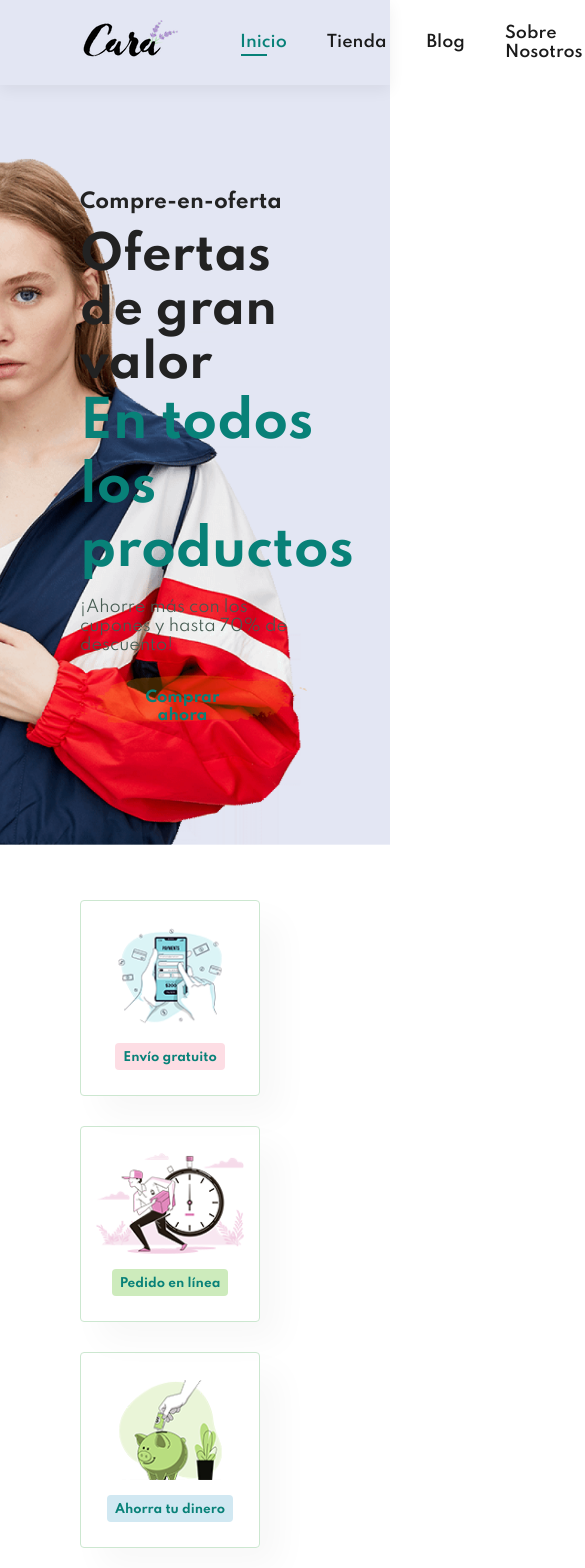
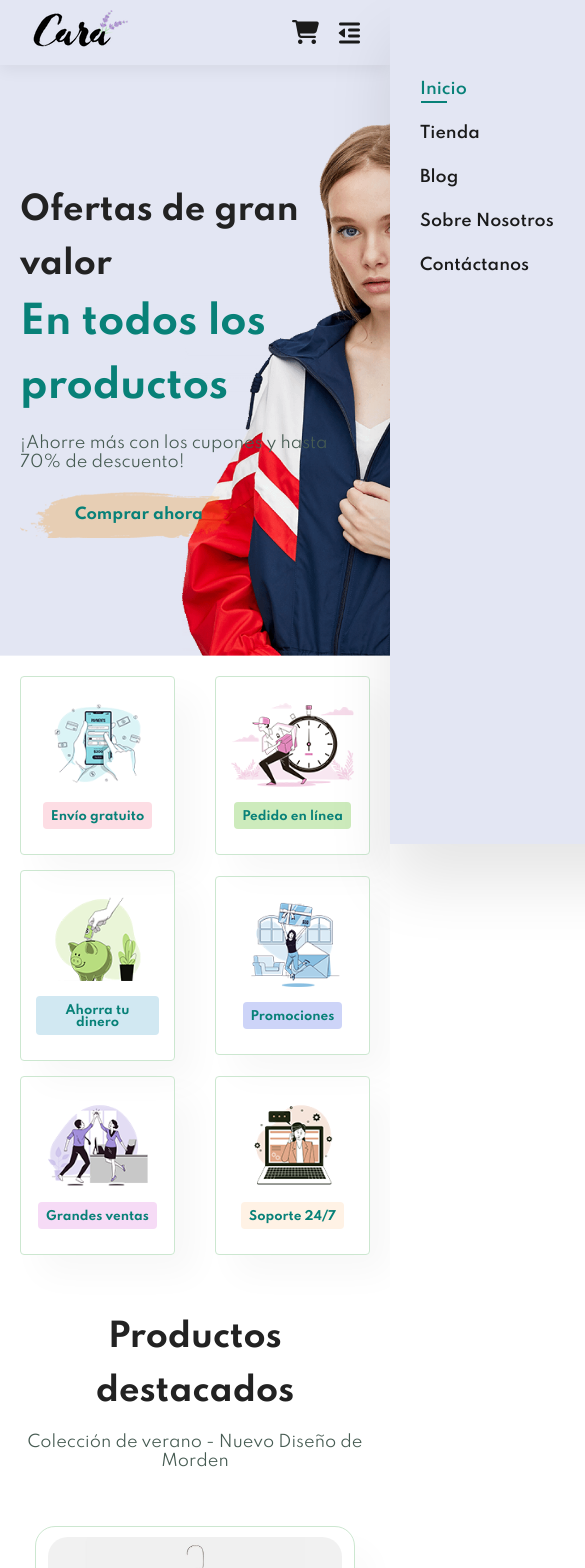
Before and after one commit to tomasyovino/frontend-cara-ecommerce-reactjs, a React (Create React App) app: page / in a window 390 px wide. Shown: the top 1568 px of the page, 585 px wide, since content can reach past the window. Built offline with nearby package versions, Linux system fonts and the light colour scheme; the HTML template or start-up script is replaced by a standard one.

Commit message:
Add responsive design

```diff
--- a/public/index.html
+++ b/public/index.html
@@ -39,5 +39,6 @@
       To begin the development, run `npm start` or `yarn start`.
       To create a production bundle, use `npm run build` or `yarn build`.
     -->
+    <script src="https://kit.fontawesome.com/43ff207ecc.js" crossorigin="anonymous"></script>
   </body>
 </html>
--- a/src/App.css
+++ b/src/App.css
@@ -938,3 +938,271 @@ body {
     color: #fff;
     padding: 12px 20px;
 }
+
+/* Start Media Queries */
+@media (max-width:799px) {
+    .section-p1 {
+        padding: 40px 40px;
+    }
+
+    .navbar {
+        display: flex;
+        flex-direction: column;
+        align-items: flex-start;
+        justify-content: flex-start;
+        position: fixed;
+        top: 0;
+        right: -300px;
+        height: 100vh;
+        width: 300px;
+        background-color: #E3E6F3;
+        box-shadow: 0 40px 60px rgba(0, 0, 0, 0.1);
+        padding: 80px 0 0 10px;
+        transition: 0.3s;
+    }
+
+    .navbar.active {
+        right: 0px;
+    }
+
+    .navbar li {
+        margin-bottom: 25px;
+    }
+
+    .navbar #lg-bag {
+        display: none;
+    }
+
+    /* Home Page */
+    .mobile {
+        display: flex;
+        align-items: center;
+    }
+
+    .mobile i {
+        color: #1a1a1a;
+        font-size: 24px;
+        padding-left: 20px;
+    }
+
+    .close {
+        display: initial;
+        position: absolute;
+        top: 30px;
+        left: 30px;
+        color: #222;
+        font-size: 24px;
+    }
+
+    #hero {
+        height: 70vh;
+        background-position: top 30% right 30%;
+    }
+
+    .feature {
+        justify-content: center;
+    }
+
+    .feature .fe-box {
+        margin: 15px 15px;
+    }
+
+    .product1  .pro-container {
+        justify-content: center;
+    }
+
+    .product1  .pro-container .pro {
+        margin: 15px;
+    }
+
+    .banner {
+        height: 25vh;
+        padding: 0 15px;
+    }
+
+    .sm-banner .banner-box {
+        min-width: 100%;
+        height: 30vh;
+    }
+
+    .text-banner {
+        padding: 0 40px;
+    }
+
+    .text-banner .banner-box {
+        width: 28%;
+    }
+
+    .newsletter .form {
+        width: 70%;
+    }
+
+    /* Contact Page */
+    .form-details {
+        padding: 40px;
+    }
+
+    .form-details form {
+        width: 50%;
+    }
+}
+
+@media (max-width: 477px) {
+    h1 {
+        font-size: 38px;
+    }
+
+    h2 {
+        font-size: 32px;
+    }
+
+    .section-p1 {
+        padding: 20px;
+    }
+
+    .header {
+        padding: 10px 30px;
+    }
+
+    #hero {
+        padding: 0 20px;
+        background-position: 55%;
+    }
+
+    #hero h4 {
+        display: none;
+    }
+
+    .feature {
+        justify-content: space-between;
+    }
+
+    .feature .fe-box {
+        width: 155px;
+        margin: 0 0 15px 0;
+    }
+
+    .product1 .pro {
+        width: 100%;
+    }
+
+    .banner {
+        height: 70vh;
+    }
+
+    .sm-banner .banner-box {
+        height: 40vh;
+    }
+
+    .text-banner {
+        padding: 0 20px;
+    }
+
+    .text-banner .banner-box {
+        width: 100%;
+    }
+
+    .newsletter {
+        padding: 40px 20px;
+    }
+
+    .newsletter .form {
+        width: 100%;
+    }
+
+    .footer .copyright {
+        text-align: start;
+    }
+
+    /* Shop Product */
+    .proDetails {
+        flex-direction: column;
+    }
+
+    .proDetails .single-pro-img{
+        width: 100%;
+        margin-right: 0;
+    }
+
+    .proDetails .single-pro-details {
+        width: 100%;
+        text-align: justify;
+    }
+
+    .proDetails .single-pro-details select, #proDetails .single-pro-details input {
+        height: 50px;
+        margin: 10px 0 10px 20px;
+    }
+
+    /* Blog Page */
+    .blog {
+        padding: 100px 20px 0 20px;
+    }
+
+    .blog .blog-box {
+        flex-direction: column;
+        align-items: flex-start;
+    }
+
+    .blog .blog-box .blog-img {
+        width: 100%;
+        margin-bottom: 20px;
+    }
+
+    .blog .blog-box .blog-details {
+        width: 100%;
+    }
+
+    /* About Page */
+    .about-head {
+        flex-direction: column;
+    }
+
+    .about-head img {
+        width: 100%;
+        margin-bottom: 20px;
+    }
+
+    .about-head div {
+        padding-left: 0;
+    }
+
+    .about-app .video {
+        width: 100%;
+    }
+
+    /* Contact Page */
+    .contact-details {
+        flex-direction: column;
+    }
+
+    .contact-details .details {
+        width: 100%;
+        margin-bottom: 30px;
+    }
+
+    .contact-details .map {
+        width: 100%;
+    }
+
+    .form-details {
+        margin: 10px;
+        padding: 30px 10px;
+        flex-wrap: wrap;
+    }
+
+    .form-details form {
+        width: 100%;
+        margin-bottom: 30px;
+    }
+
+    /* Cart Page */
+    .cart table td:nth-child(5) input {
+        width: 50px;
+        padding: 5px 10px 5px 15px;
+    }
+
+    .subtotal {
+        width: 100%;
+    }
+}
--- a/src/components/Header.js
+++ b/src/components/Header.js
@@ -57,7 +57,7 @@ const Header = () => {
                     <i class="fa-solid fa-cart-shopping"></i>
                   </NavLink>
                 </li>
-                <span id="close"><i class="fa fa-times"></i></span>
+                <span id="close" className="close"><i class="fa fa-times"></i></span>
             </ul>
        </div>
        <div id="mobile" className='mobile'>
```
